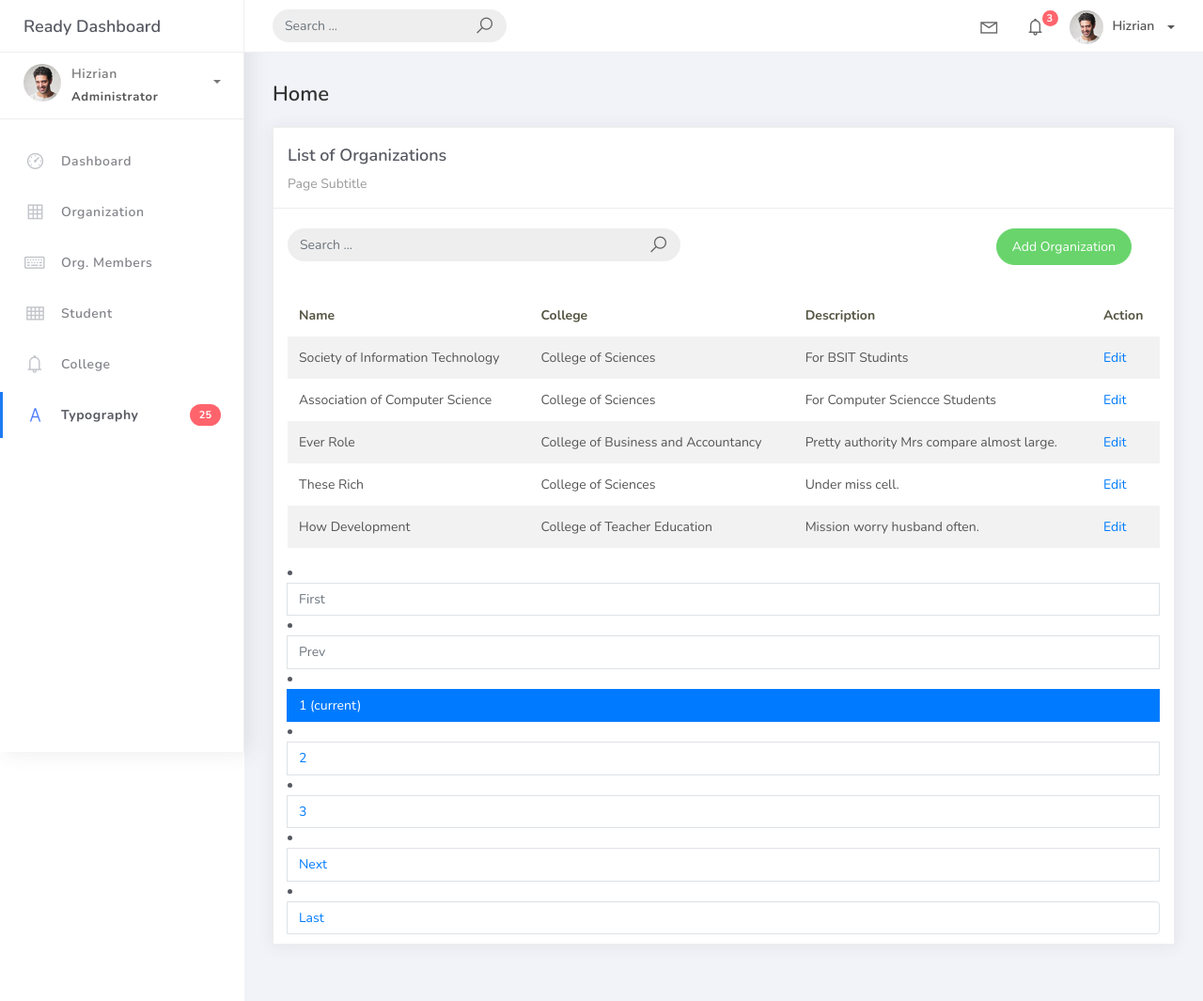
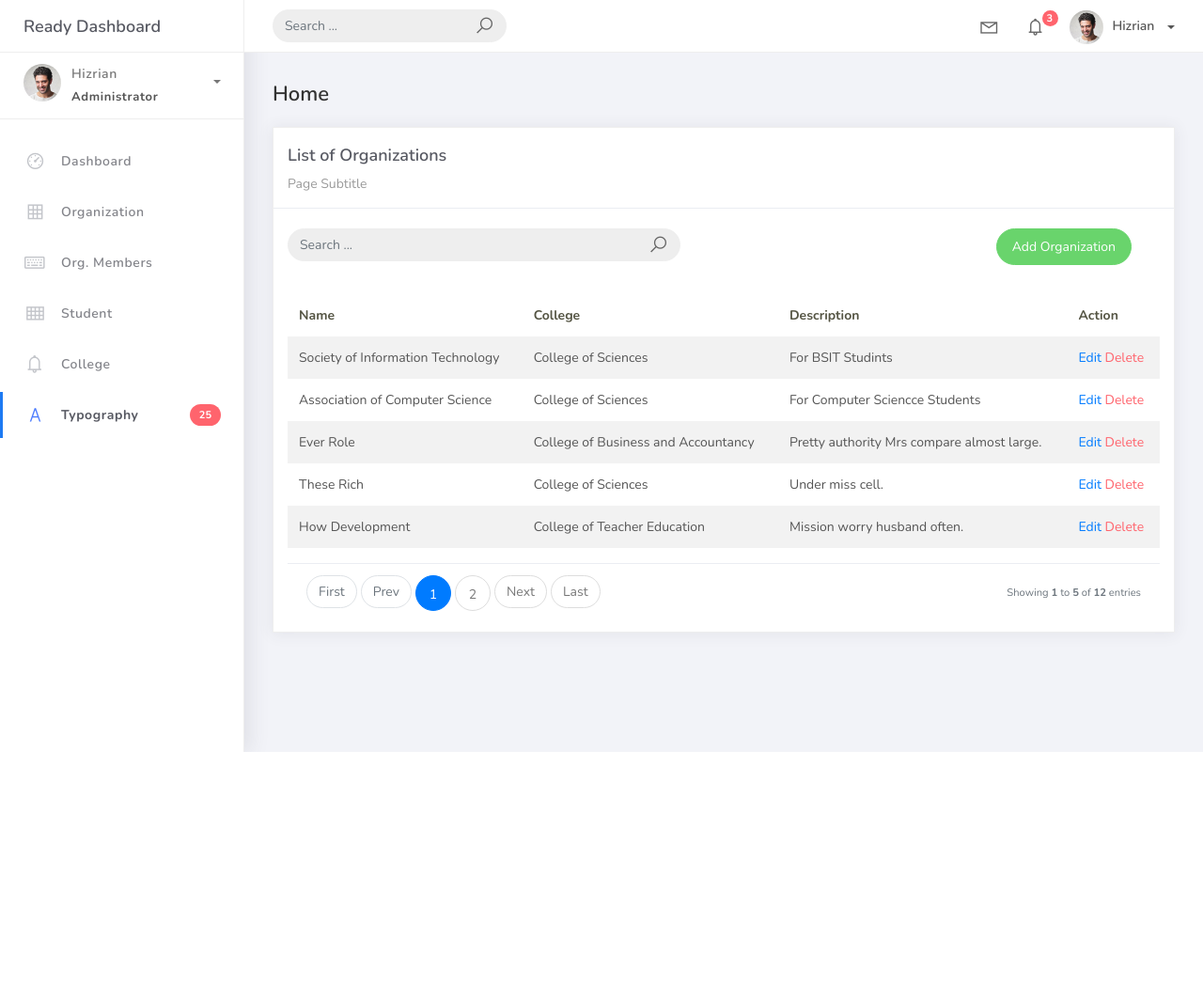
Before and after one commit to k-aquino-mwa/PSU_Sphere, a Django app: page /organization_list in a window 1280 px wide. Shown: the whole page at 94% size. After the commit the page ends 800 px from the top, so only its background shows below. Run offline with Django 5.2, Linux system fonts and the light colour scheme; data comes from the database, SQL or seed files in the repository; some libraries are stand-ins or nearby versions.

Commit message:
Delete button created

```diff
--- a/projectsite/Templates/includes/pagination.html
+++ b/projectsite/Templates/includes/pagination.html
@@ -1,56 +1,61 @@
-{% if page_obj.number > 1 %}
-    <li class="page-item">
-        <a class="page-link" href="?page=1">First</a>
+{% if is_paginated %}
+<div class="card-footer border-0 d-flex flex-column flex-lg-row align-items-center justify-content-between mt-3">
+
+    <!-- Pagination -->
+    <nav aria-label="Pagination">
+        <ul class="pagination mb-0">
+
+            <!-- First -->
+            <li class="page-item {% if not page_obj.has_previous %}disabled{% endif %}">
+                <a class="page-link rounded-pill" href="?page=1">First</a>
             </li>
-{% else %}
-    <li class="page-item disabled">
-        <span class="page-link">First</span>
+
+            <!-- Prev -->
+            <li class="page-item {% if not page_obj.has_previous %}disabled{% endif %}">
+                <a class="page-link rounded-pill"
+                   href="{% if page_obj.has_previous %}?page={{ page_obj.previous_page_number }}{% else %}#{% endif %}">
+                    Prev
+                </a>
             </li>
-{% endif %}
 
-{% if page_obj.has_previous %}
-    <li class="page-item">
-        <a class="page-link" href="?page={{ page_obj.previous_page_number }}">Prev</a>
-    </li>
-{% else %}
-    <li class="page-item disabled">
-        <span class="page-link">Prev</span>
-    </li>
-{% endif %}
-
+            <!-- Page Numbers -->
             {% for page_num in paginator.page_range %}
-    {% if page_obj.number == page_num %}
-        <li class="page-item active">
-            <span class="page-link">
-                {{ page_num }}
-                <span class="visually-hidden">(current)</span>
-            </span>
-        </li>
-    {% elif page_num > page_obj.number|add:'-3' and page_num < page_obj.number|add:'3' %}
-        <li class="page-item">
-            <a class="page-link" href="?page={{ page_num }}">
+                {% if page_num >= page_obj.number|add:'-1' and page_num <= page_obj.number|add:'1' %}
+                    <li class="page-item {% if page_obj.number == page_num %}active{% endif %}">
+                        <a class="page-link rounded-circle text-center"
+                           style="width:38px;height:38px;line-height:24px;"
+                           href="?page={{ page_num }}">
                             {{ page_num }}
                         </a>
                     </li>
                 {% endif %}
             {% endfor %}
 
-{% if page_obj.has_next %}
-    <li class="page-item">
-        <a class="page-link" href="?page={{ page_obj.next_page_number }}">Next</a>
+            <!-- Next -->
+            <li class="page-item {% if not page_obj.has_next %}disabled{% endif %}">
+                <a class="page-link rounded-pill"
+                   href="{% if page_obj.has_next %}?page={{ page_obj.next_page_number }}{% else %}#{% endif %}">
+                    Next
+                </a>
             </li>
-{% else %}
-    <li class="page-item disabled">
-        <span class="page-link">Next</span>
+
+            <!-- Last -->
+            <li class="page-item {% if not page_obj.has_next %}disabled{% endif %}">
+                <a class="page-link rounded-pill" href="?page={{ paginator.num_pages }}">
+                    Last
+                </a>
             </li>
+
+        </ul>
+    </nav>
+
+    <!-- Showing entries -->
+    <div class="small text-muted mt-3 mt-lg-0">
+        Showing
+        <b>{{ page_obj.start_index }}</b> to
+        <b>{{ page_obj.end_index }}</b>
+        of <b>{{ paginator.count }}</b> entries
+    </div>
+
+</div>
 {% endif %}
-
-{% if page_obj.number != paginator.num_pages %}
-    <li class="page-item">
-        <a class="page-link" href="?page={{ paginator.num_pages }}">Last</a>
-    </li>
-{% else %}
-    <li class="page-item disabled">
-        <span class="page-link">Last</span>
-    </li>
-{% endif %}
--- a/projectsite/Templates/org_list.html
+++ b/projectsite/Templates/org_list.html
@@ -51,7 +51,10 @@ Organization</a>
                                     <td>{{ object.name }}</td>
                                     <td>{{ object.college }}</td>
                                     <td>{{ object.description }}</td>
-                                    <td><a href="organization_list/{{ object.id }}">Edit</a></td>
+                                    <td>
+                                     <a href="{% url 'organization-update' object.id %}">Edit</a>
+                                     <a href="{% url 'organization-delete' object.id %}" class="text-danger">Delete</a>
+                                    </td>
                                     </tr>
                                 {% empty %}
                                 <tr>
--- a/projectsite/projectsite/urls.py
+++ b/projectsite/projectsite/urls.py
@@ -16,7 +16,7 @@ Including another URLconf
 """
 from django.contrib import admin
 from django.urls import path
-from studentorg.views import HomePageView, OrganizationList, OrganizationCreateView, OrganizationUpdateView
+from studentorg.views import HomePageView, OrganizationList, OrganizationCreateView, OrganizationUpdateView, OrganizationDeleteView
 from studentorg import views
 urlpatterns = [
 path("admin/", admin.site.urls),
@@ -24,4 +24,5 @@ path('', views.HomePageView.as_view(), name='home'),
 path('organization_list', OrganizationList.as_view(), name='organization-list'),
 path('organization_list/add', OrganizationCreateView.as_view(), name='organization-add'),
 path('organization_list/<pk>',OrganizationUpdateView.as_view(), name='organization-update'),
+path('organization_list/<pk>/delete', OrganizationDeleteView.as_view(), name='organization-delete'),
 ]
--- a/projectsite/studentorg/views.py
+++ b/projectsite/studentorg/views.py
@@ -1,6 +1,6 @@
 from django.shortcuts import render
 from django.views.generic.list import ListView
-from django.views.generic.edit import CreateView, UpdateView
+from django.views.generic.edit import CreateView, UpdateView, DeleteView
 from studentorg.models import Organization
 from studentorg.forms import OrganizationForm
 from django.urls import reverse_lazy
@@ -27,3 +27,8 @@ class OrganizationUpdateView(UpdateView):
     form_class = OrganizationForm
     template_name = 'org_form.html'
     success_url = reverse_lazy('organization-list')
+
+class OrganizationDeleteView(DeleteView):
+    model = Organization
+    template_name = 'org_del.html'
+    success_url = reverse_lazy('organization-list')
```
Also changed, not shown: projectsite/Templates/org_del.html (added, +32 -0 lines). Lines whose indentation alone changed are shown as unchanged.
